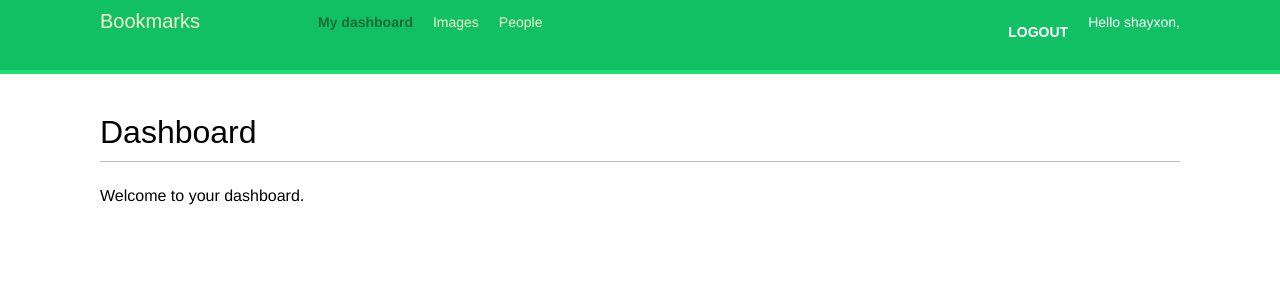
After one commit to Shayxon/Social-website, a Django app: page /account/ in a window 1280 px wide. The commit adds this page. Shown: the top 300 px of the page. Run offline with Django 3.2, Linux system fonts and the light colour scheme; a user stored in the database is signed in; some web fonts are replaced.

Commit message:
use login and logout views of django

```diff
--- a/account/forms.py
+++ /dev/null
@@ -1,5 +0,0 @@
-from django import forms
-
-class LoginForm(forms.Form):
-    username = forms.CharField()
-    password = forms.CharField(widget=forms.PasswordInput)
--- /dev/null
+++ b/account/templates/account/dashboard.html
@@ -0,0 +1,6 @@
+{% extends "base.html" %}
+{% block title %}Dashboard{% endblock %}
+{% block content %}
+<h1>Dashboard</h1>
+<p>Welcome to your dashboard.</p>
+{% endblock %}
--- a/account/templates/base.html
+++ b/account/templates/base.html
@@ -10,6 +10,27 @@
 <body>
     <div id="header">
         <span class="logo">Bookmarks</span>
+        {% if request.user.is_authenticated %}
+            <ul class="menu">
+                <li {% if section == "dashboard" %}class="selected" {% endif %}>
+                    <a href="{% url 'dashboard' %}">My dashboard</a>
+                </li>
+                <li {% if section == "images" %}class="selected" {% endif %}>
+                    <a href="#">Images</a>
+                </li>
+                <li {% if section == "people" %}class="selected" {% endif %}>
+                    <a href="#">People</a>
+                </li>
+            </ul>
+        {% endif %}
+        <span class="user">
+            {% if request.user.is_authenticated %}
+                Hello {{ request.user.first_name|default:request.user.username }},
+                <form action="{% url 'logout' %}" method="post" style="display: inline;">{% csrf_token %}<input type="submit" value="Logout"></form>
+            {% else %}
+                <a href="{% url 'login' %}">Log-in</a>
+            {% endif %}
+        </span>
     </div>
     <div id="content">
         {% block content %}
--- a/account/urls.py
+++ b/account/urls.py
@@ -1,6 +1,9 @@
 from django.urls import path
 from . import views
+from django.contrib.auth import views as auth_views
 
 urlpatterns = [
-    path('login/', views.login_view, name='login'),
+    path('login/', auth_views.LoginView.as_view(), name='login'),
+    path('logout/', auth_views.LogoutView.as_view(), name='logout'),
+    path('', views.dashboard, name='dashboard'),
 ]
--- a/account/views.py
+++ b/account/views.py
@@ -1,26 +1,6 @@
 from django.shortcuts import render
-from .forms import LoginForm
-from django.contrib.auth import authenticate, login
-from django.http import HttpResponse
+from django.contrib.auth.decorators import login_required
 
-def login_view(request):
-
-    if request.method == 'POST':
-        form = LoginForm(request.POST)
-
-        if form.is_valid():
-            cd = form.cleaned_data
-            user = authenticate(request, username=cd['username'], password = cd['password'])
-
-            if user is not None:
-                if user.is_active:
-                    login(request, user)
-                    return HttpResponse("Succesfully Logged In!")
-                else:
-                    return HttpResponse("User disabled")
-            else:
-                return HttpResponse('Wrong login!')
-    else:
-        form = LoginForm()
-
-    return render(request, 'account/login.html', {'form':form})
+@login_required
+def dashboard(request):
+    return render(request, 'account/dashboard.html', {'section': 'dashboard'})
--- a/bookmarks/settings.py
+++ b/bookmarks/settings.py
@@ -124,3 +124,7 @@ STATIC_URL = '/static/'
 # https://docs.djangoproject.com/en/3.2/ref/settings/#default-auto-field
 
 DEFAULT_AUTO_FIELD = 'django.db.models.BigAutoField'
+
+LOGIN_REDIRECT_URL = 'dashboard'
+LOGIN_URL = 'login'
+LOGOUT_URL = 'logout'
```
Also changed, not shown: account/templates/account/login.html (deleted, +0 -11 lines), account/templates/registration/logged_out.html (added, +9 -0 lines), account/templates/registration/login.html (added, +21 -0 lines), db.sqlite3.
